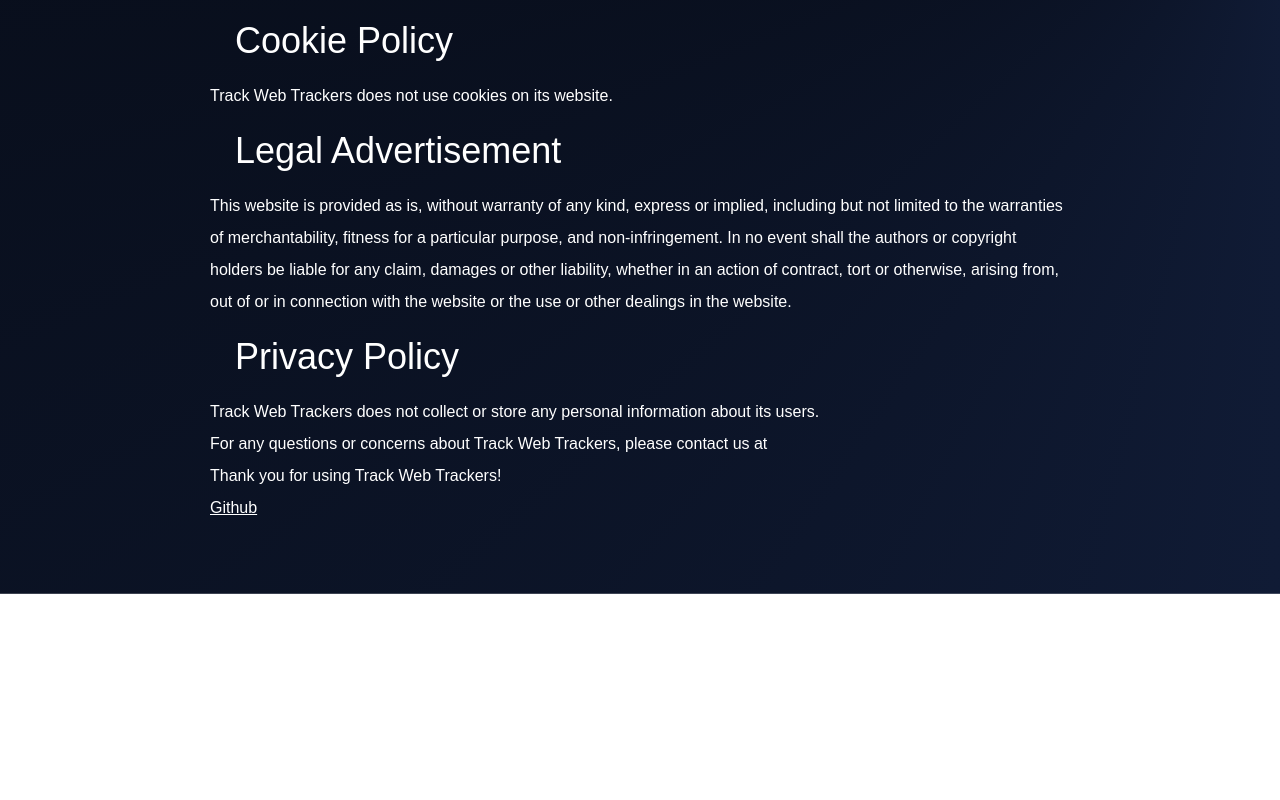
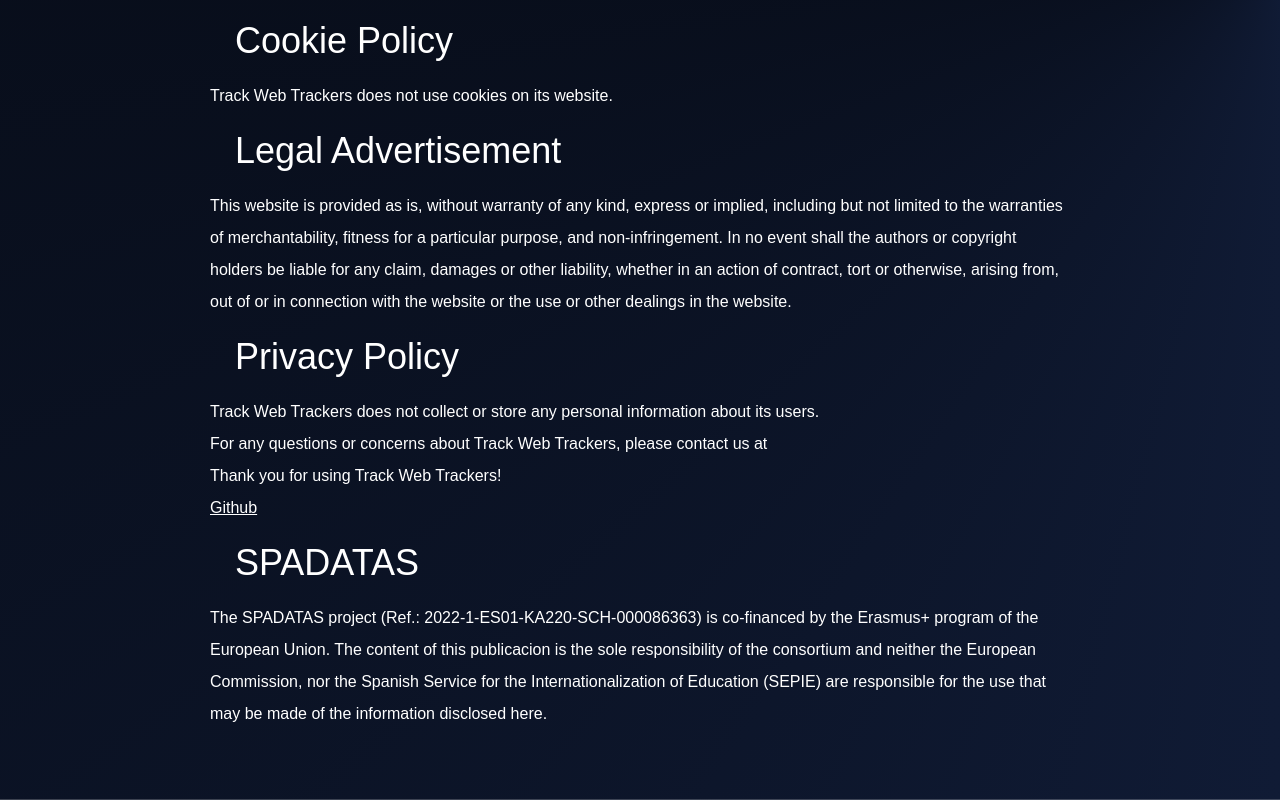
Before and after one commit to LS-LEDA/Track-web-trackers, a Vue app in the folder front/: page /about in a window 1280 px wide. Shown: the part 1002-1802 px from the top of the page. Before the commit the page ends 1596 px from the top, so only its background shows below. Built offline with nearby package versions, Linux system fonts and the light colour scheme.

Commit message:
Add disclaimer

```diff
--- a/front/src/views/AboutView.vue
+++ b/front/src/views/AboutView.vue
@@ -62,6 +62,14 @@
 
             <p>Thank you for using Track Web Trackers!</p>
             <a class="link-about" href="https://github.com/LS-LEDA/Track-web-trackers">Github</a>
+
+            <h2 class="heading2">SPADATAS</h2>
+            <p>
+                The SPADATAS project (Ref.: 2022-1-ES01-KA220-SCH-000086363) is co-financed by the Erasmus+ program of the
+                European Union. The content of this publicacion is the sole responsibility of the consortium and neither the
+                European Commission, nor the Spanish Service for the Internationalization of Education (SEPIE) are
+                responsible for the use that may be made of the information disclosed here.
+            </p>
         </div>
     </div>
 </template>
```
